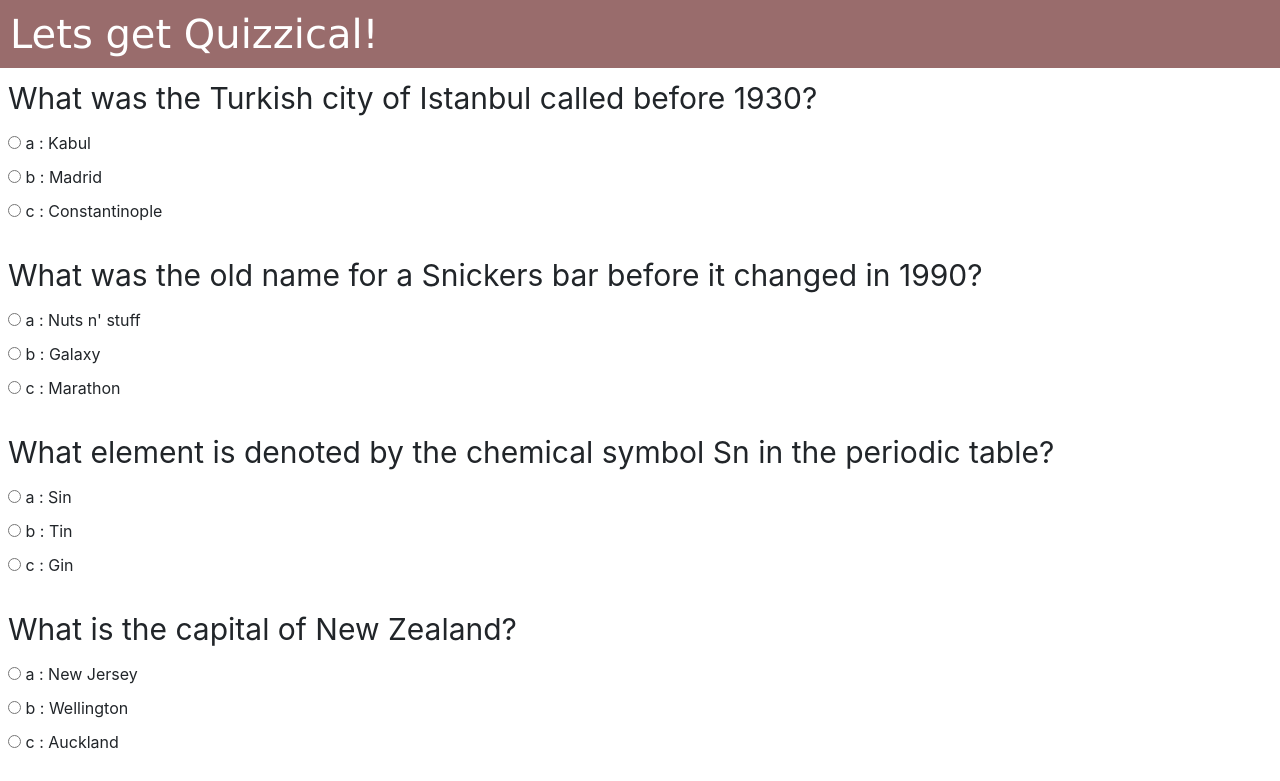
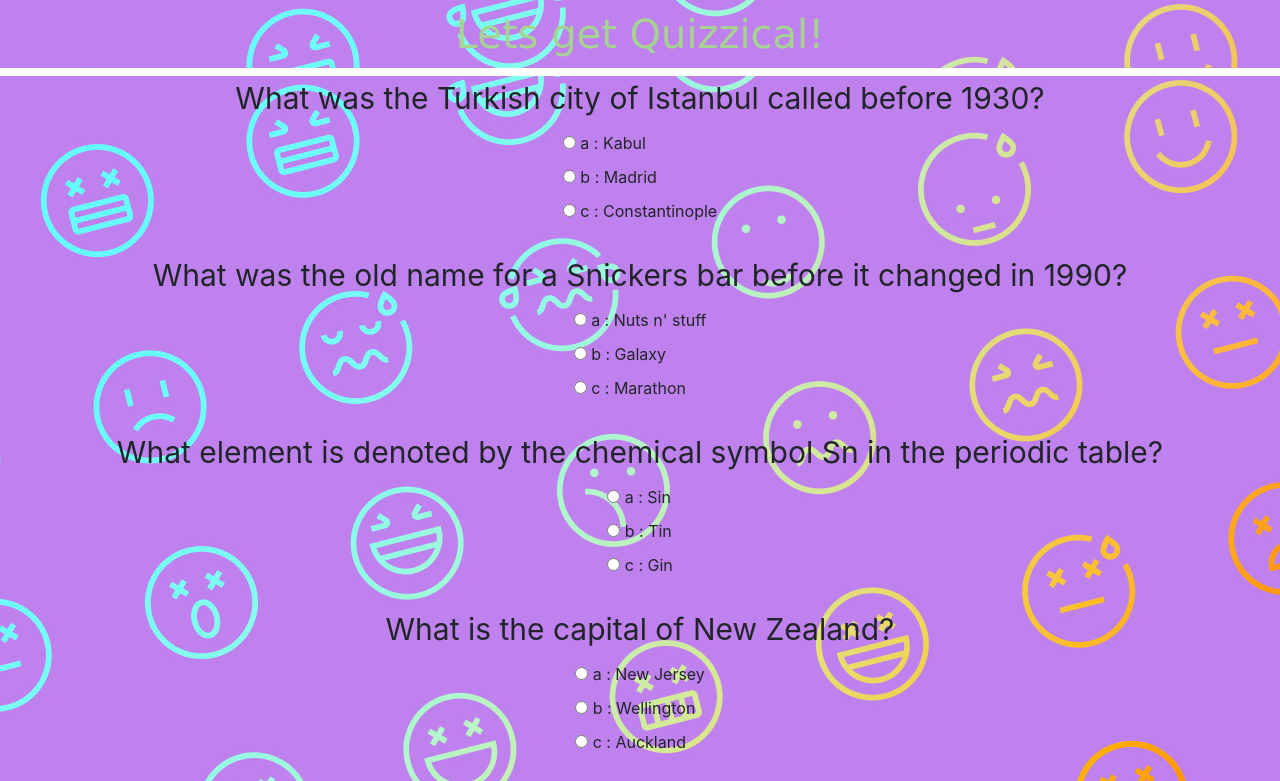
Before and after one commit to GregO44/lets-get-quizzical-, a plain HTML site: page index.html in a window 1280 px wide. Shown: the top 781 px of the page. Drawn offline with nearby package versions, Linux system fonts and the light colour scheme.

Commit message:
add further style ideas

```diff
--- a/assets/css/style.css
+++ b/assets/css/style.css
@@ -11,12 +11,14 @@ body {
 
 h1 {
     font-family:'Lucida Sans', 'Lucida Sans Regular', 'Lucida Grande', 'Lucida Sans Unicode', Geneva, Verdana, sans-serif;
+    text-align: center;
     font-weight: 300;
     margin: 0px;
     padding: 10px;
     font-size: 20px;
     background-color: rgb(153, 108, 108);
-    color: rgb(255, 255, 255);
+    color: rgb(165, 212, 146);
+    background-image: url("../images/quizart.jpg");
 }
 
 .question {
@@ -40,3 +42,9 @@ h1 {
 button:hover {
 	background-color: rgb(170, 162, 51);
 }
+
+#quiz-questions {
+    text-align: center;
+    background-image: url("../images/quizart.jpg");
+    overflow:auto;
+}
--- a/index.html
+++ b/index.html
@@ -18,7 +18,7 @@
 <body>
 
     <h1>Lets get Quizzical!</h1>
-<div align="left" class ="px-2" class="quiz-container">
+<div class="quiz-container" id="quiz-questions">
   <div id="quiz"> </div>
 </div>
 
```
Also changed, not shown: assets/images/background-image.jpg (added), assets/images/quizart.jpg (added), assets/images/quizz-back.jfif (added).
